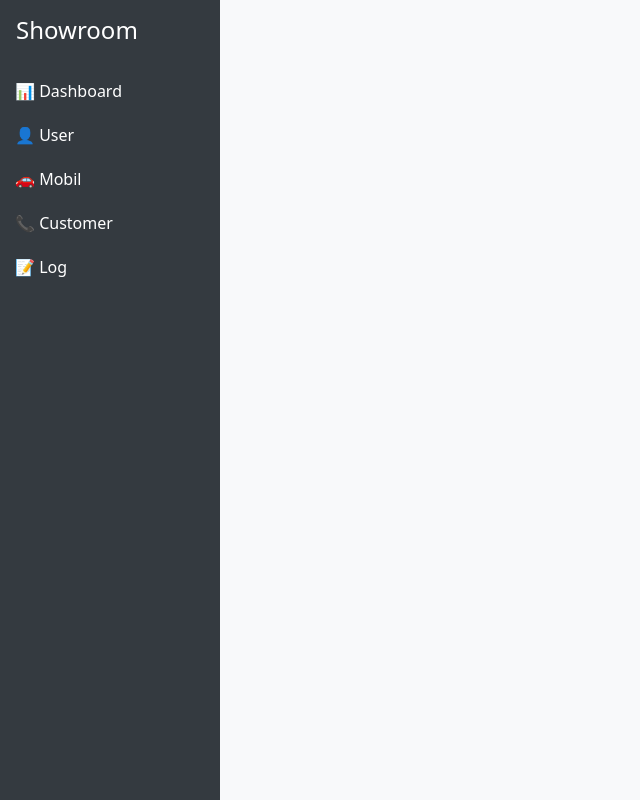
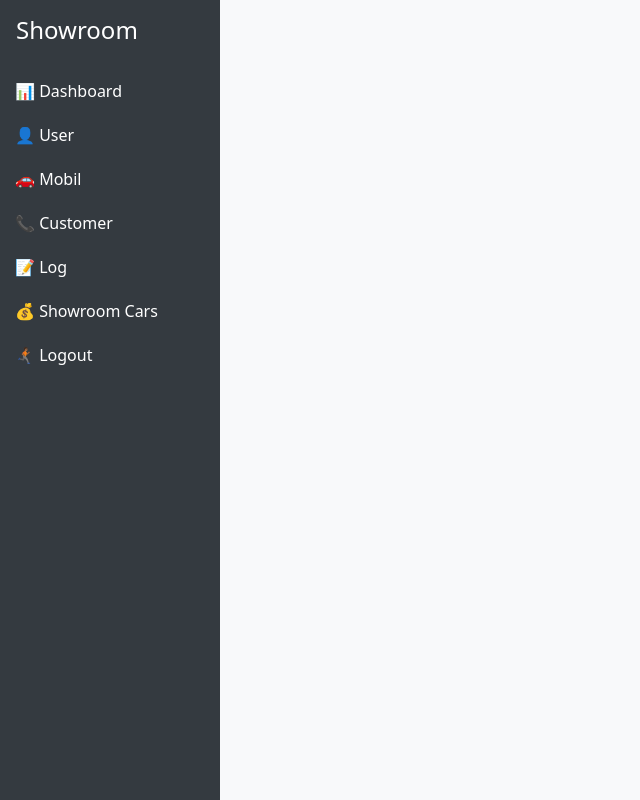
Before and after one commit to xarksy/carDealer, a Django app: page /dashboard/ in a window 1280 px wide. Shown: the whole page, without its empty margins (0-640 px from the left). Run offline with Django 5.2, Linux system fonts and the light colour scheme; a user stored in the database is signed in.

Commit message:
feat(core-dashboardbase): adding carlist and logout button

```diff
--- a/carShowRoom/templates/base.html
+++ b/carShowRoom/templates/base.html
@@ -45,6 +45,10 @@
     <a href="{% url 'dashboard_car_list' %}">🚗 Mobil</a>
     <a href="{% url 'dashboard_customer_list' %}">📞 Customer</a>
     <a href="">📝 Log</a>
+    <a href="{% url 'carList' %}">💰 Showroom Cars</a>
+    <a href="{% url 'logout' %}">🏃🏾‍➡️ Logout</a>
+
+
   </div>
 
   <!-- Content -->
```
Also changed, not shown: carShowRoom/db.sqlite3.
